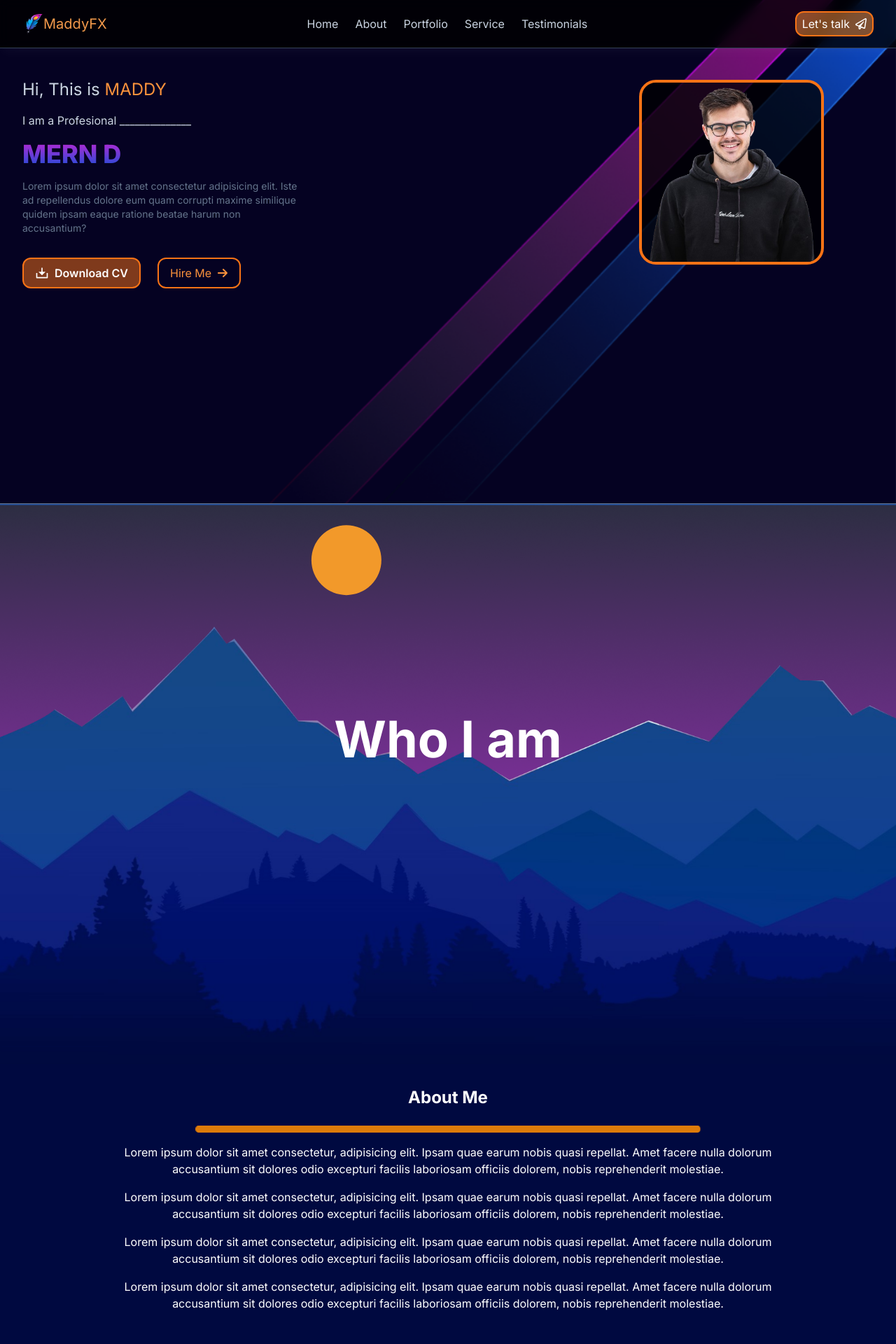
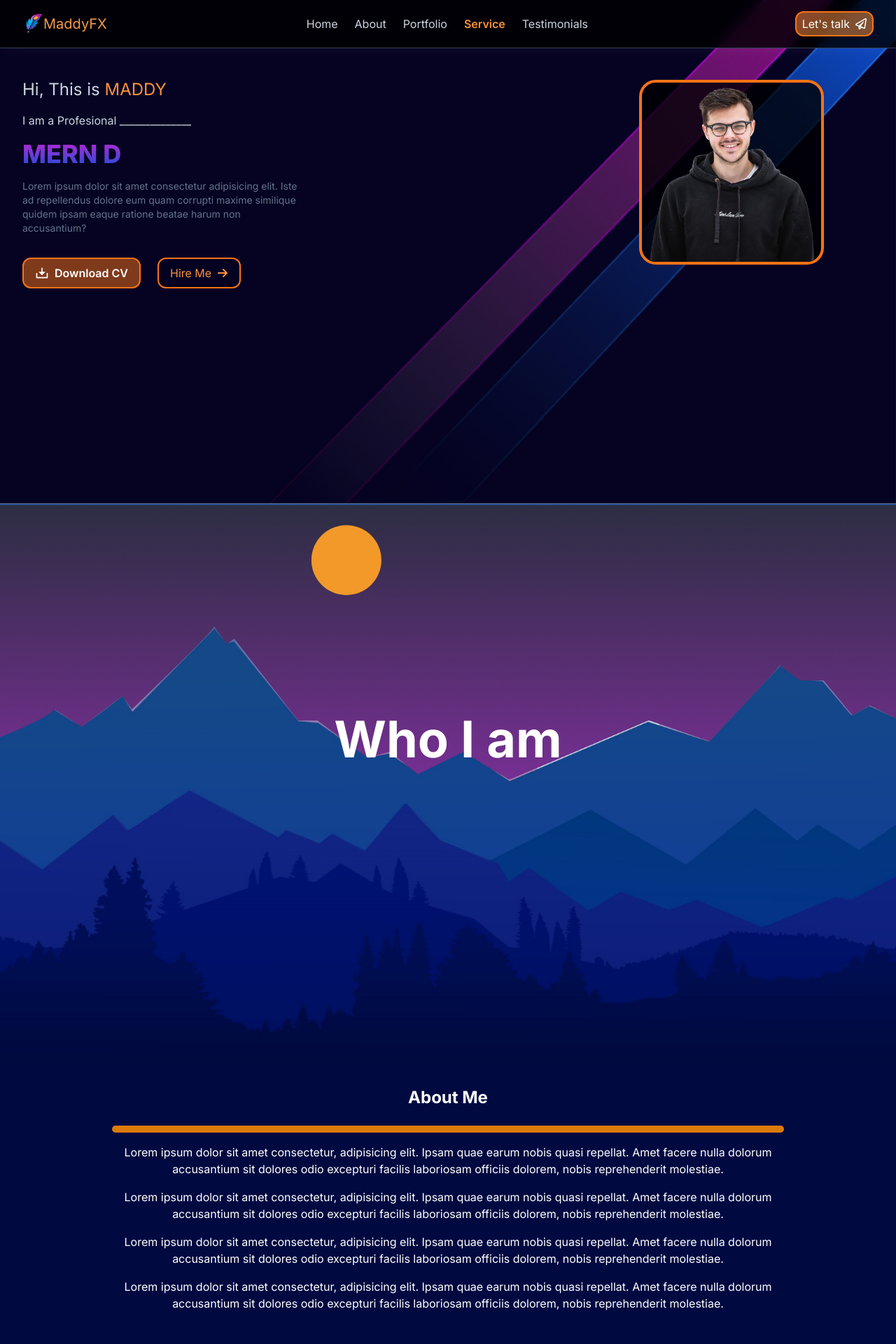
Before and after one commit to Annisha-Siddika/maddyfx-portfolio, a Next.js app: page / in a window 1280 px wide. Shown: the top 1920 px of the page at 70% size. Built offline with nearby package versions, Linux system fonts and the light colour scheme.

Commit message:
set active section with active links

```diff
--- a/package.json
+++ b/package.json
@@ -9,11 +9,13 @@
     "lint": "next lint"
   },
   "dependencies": {
+    "clsx": "^2.1.0",
     "framer-motion": "^11.0.23",
     "next": "14.1.4",
     "react": "^18",
     "react-dom": "^18",
     "react-icons": "^5.0.1",
+    "react-intersection-observer": "^9.8.1",
     "react-parallax": "^3.5.1",
     "react-type-animation": "^3.2.0"
   },
--- a/src/app/layout.tsx
+++ b/src/app/layout.tsx
@@ -3,6 +3,7 @@ import { Inter } from "next/font/google";
 import "./globals.css";
 import Footer from "@/components/Footer";
 import Header from "@/components/Header";
+import ActiveSectionContextProvider from "@/contex/active-section-context";
 
 const inter = Inter({ subsets: ["latin"] });
 
@@ -22,9 +23,10 @@ export default function RootLayout({
   children: React.ReactNode;
 }>) {
   return (
-    <html lang="en">
+    <html lang="en" className="!scroll-smooth">
       <body className={inter.className}>
-        <header className="fixed top-0 left-0 w-full z-40">
+        <ActiveSectionContextProvider>
+          <header className="fixed top-0 left-0 w-full z-40">
           <Header/>
         </header>
         <div className="min-h-screen bg-slate-950 w-full  text-slate-300 ">
@@ -33,6 +35,7 @@ export default function RootLayout({
         <footer>
           <Footer/>
         </footer>
+        </ActiveSectionContextProvider>
         </body>
     </html>
   );
--- a/src/components/AboutSec/index.tsx
+++ b/src/components/AboutSec/index.tsx
@@ -1,33 +1,28 @@
 "use client"
 import { Inter } from "next/font/google";
 import MultiLayerParallax from "./MultiLayerParallax";
-import { motion, useScroll, useSpring, useTransform } from "framer-motion";
-import { useRef } from "react";
+import { useInView } from "react-intersection-observer";
+import { useActiveSectionContext } from "@/contex/active-section-context";
+import { useEffect } from "react";
+import { useSectionInView } from "@/lib/hooks";
 
 const inter = Inter({ subsets: ["latin"] });
 
 export default function AboutSection() {
+  const {ref} = useSectionInView('About', 0.5);
 
-  const ref = useRef<HTMLDivElement>(null);
-  const { scrollYProgress } = useScroll({
-    target: ref,
-    offset: ["end end", "start start"],
-  });
-  const scaleX = useSpring(scrollYProgress, {
-    stiffness:100,
-    damping: 30,
-  })
+
 
 
   return (
-    <main id="about" className={inter.className}>
+    <main id="about" className={inter.className} ref={ref}>
       <MultiLayerParallax />
-      <div className="service h-screen bg-[#000940]" ref={ref}>
+      <div className="service h-screen bg-[#000940]">
         <div
 
         className="progress px-40 space-y-4 py-8">
           <h1 className=" pb-2 text-2xl font-bold">About Me</h1>
-          <motion.div style={{scaleX}} className="progressBar"></motion.div>
+          <div className="progressBar"></div>
             <p>
               Lorem ipsum dolor sit amet consectetur, adipisicing elit. Ipsam quae
               earum nobis quasi repellat. Amet facere nulla dolorum accusantium
--- a/src/components/BannerHome/page.tsx
+++ b/src/components/BannerHome/page.tsx
@@ -4,11 +4,13 @@ import { useEffect, useRef, useState } from "react";
 import { TypeAnimation } from 'react-type-animation';
 import { FaArrowRight } from "react-icons/fa6";
 import { RiDownload2Line } from "react-icons/ri";
+import { useSectionInView } from "@/lib/hooks";
 
 const Banner = () => {
   const heroSectionRef = useRef<HTMLDivElement>(null);
   const imageRef = useRef<HTMLDivElement>(null);
   const [mousePosition, setMousePosition] = useState({ x: 0, y: 0 });
+  const {ref} = useSectionInView('Home', 0.25);
 
   useEffect(() => {
     const handleMouseMove = (event: MouseEvent) => {
@@ -50,9 +52,9 @@ const Banner = () => {
 
 
   return (
-    <div id="home" ref={heroSectionRef} className="relative h-[90vh] border-b border-slate-500  px-8" style={{ perspective: "1000px" }}>
+    <div id="home" ref={ref} className="relative h-[90vh] border-b border-slate-500  px-8" style={{ perspective: "1000px" }}>
       <div className="absolute inset-0 bg-cover bg-center z-0" style={{ backgroundImage: "url('/images/homeBanner.png')" }} ></div>
-      <div className="relative z-10 flex">
+      <div className="relative z-10 flex" ref={heroSectionRef}>
         <div className="flex flex-col justify-start w-full pt-28">
         <h2 className="text-2xl pt-20 md:pt-0 pb-4">
           Hi, This is <span className="text-orange-400">MADDY</span>
--- a/src/components/Header/index.tsx
+++ b/src/components/Header/index.tsx
@@ -2,18 +2,13 @@
 import { motion } from 'framer-motion'
 import Image from "next/image";
 import Link from "next/link";
-import { usePathname } from "next/navigation";
 import { FaRegPaperPlane } from "react-icons/fa";
+import { navLinks } from '@/lib/data';
+import clsx from 'clsx';
+import { useActiveSectionContext } from '@/contex/active-section-context';
 
-const navLinks = [
-  { name: "Home", href: "#home" },
-  { name: "About", href: "#about" },
-  { name: "Portfolio", href: "#portfolio" },
-  { name: "Service", href: "#service" },
-  { name: "Testimonials", href: "#testimonials" },
-];
 export default function Header() {
-  const pathname = usePathname();
+  const { activeSection, setActiveSection, setTimeOfLastClick } = useActiveSectionContext();
   return (
     <motion.div
     initial={{y: -100, opacity: 0}}
@@ -21,7 +16,7 @@ export default function Header() {
 
     className="w-full px-8 flex items-center justify-between bg-opacity-80 z-[999] relative py-4 bg-black shadow-lg shadow-white/[0.03] backdrop-blur-[0.5rem]  text-slate-300 border-b border-slate-700">
       {/* logo */}
-      <div className="flex justify-center items-center">
+      <div className="sm:hidden md:flex justify-center items-center">
         <Image
           src="/android-chrome-192x192.png"
           alt="Logo"
@@ -33,25 +28,31 @@ export default function Header() {
           <Link href="/">MaddyFX</Link>
         </div>
       </div>
+
       {/* menu */}
-      <div className="flex items-center justify-evenly gap-6">
-      {navLinks.map((link) => {
-        const isActive = pathname.startsWith(link.href);
-        return (
-          <Link
-            href={link.href}
-            key={link.name}
-            className={
-              isActive
-                ? "transform transition-transform duration-500 ease-in-out hover:scale-110 text-orange-400 font-semibold"
-                : "transform transition-transform duration-500 ease-in-out hover:scale-110"
-            }
-          >
-            {link.name}
-          </Link>
-        );
-      })}
-      </div>
+      <nav>
+        <ul className="flex items-center justify-evenly gap-6">
+          {
+            navLinks.map(link => (
+              <motion.li key={link.hash}
+              initial={{y: -100, opacity: 0}}
+              animate={{y: 0, opacity: 1}}
+              >
+                <Link className={
+              clsx("transform transition-transform duration-500 ease-in-out hover:scale-110", {"transform transition-transform duration-500 ease-in-out hover:scale-110 text-orange-400 font-semibold" : activeSection === link.name})}
+              href={link.hash}
+              onClick={()=>{
+                setTimeOfLastClick(Date.now())
+                setActiveSection(link.name)}}
+              >
+                {link.name}
+                </Link>
+              </motion.li>
+            ))
+          }
+        </ul>
+      </nav>
+
       {/* contact btn */}
       <div className="orangeBtn">
         <Link href="/contact">
--- a/src/components/PortfolioSec/index.tsx
+++ b/src/components/PortfolioSec/index.tsx
@@ -1,8 +1,11 @@
 "use client";
-import { useRef } from "react";
+import { useEffect, useRef } from "react";
 import ParallaxSection from "./Parallax";
 import { motion, useScroll, useSpring, useTransform } from "framer-motion";
 import Image from "next/image";
+import { useInView } from "react-intersection-observer";
+import { useActiveSectionContext } from "@/contex/active-section-context";
+import { useSectionInView } from "@/lib/hooks";
 
 const items = [
   {
@@ -38,23 +41,16 @@ const items = [
 ];
 
 export default function PortfolioSection() {
-  const ref = useRef<HTMLDivElement>(null);
-  const { scrollYProgress } = useScroll({
-    target: ref,
-    offset: ["end end", "start start"],
-  });
-  const scaleX = useSpring(scrollYProgress, {
-    stiffness:100,
-    damping: 30,
-  })
+  const {ref} = useSectionInView('Portfolio', 0.25);
+
 
   return (
-    <div id="portfolio">
+    <div id="portfolio" ref={ref}>
       <ParallaxSection />
-      <div className="portfolio pb-6" ref={ref}>
+      <div className="portfolio pb-6">
         <div className="progress">
           <h1 className=" pb-2 text-2xl font-bold">My Portfolios</h1>
-          <motion.div style={{scaleX}} className="progressBar"></motion.div>
+          <motion.div className="progressBar"></motion.div>
         </div>
         {items.map((item) => (
           <Single item={item} key={item.id} />
@@ -64,15 +60,15 @@ export default function PortfolioSection() {
   );
 }
 const Single = ({ item }: any ) => {
-  const ref = useRef<HTMLDivElement>(null);
+  const reff = useRef<HTMLDivElement>(null);
 
   const {scrollYProgress} = useScroll({
-    target: ref,
+    target: reff,
   });
 
   const y = useTransform(scrollYProgress, [0,1], [-300, 300])
 
-  return <div ref={ref}>
+  return <div ref={reff}>
     <div className="flex items-center justify-center w-full h-full">
       <div className="max-w-5xl h-full m-auto flex items-center justify-center px-8 gap-12">
       <div className="flex-1 h-1/2 pt-6">
--- a/src/components/ServiceSec/index.tsx
+++ b/src/components/ServiceSec/index.tsx
@@ -1,12 +1,18 @@
 "use client";
+import { useActiveSectionContext } from "@/contex/active-section-context";
 import ParallaxService from "./ParallaxService";
 import { motion, useScroll, useSpring, useTransform } from "framer-motion";
-import { useRef } from "react";
+import { useEffect, useRef } from "react";
+import { useInView } from "react-intersection-observer";
+import { useSectionInView } from "@/lib/hooks";
 
 export default function ServiceSection(){
-    const ref = useRef<HTMLDivElement>(null);
+  const {ref} = useSectionInView('Service', 0.25);
+
+
+    const serviceRef = useRef<HTMLDivElement>(null);
     const { scrollYProgress } = useScroll({
-      target: ref,
+      target: serviceRef,
       offset: ["end end", "start start"],
     });
     const scaleX = useSpring(scrollYProgress, {
@@ -14,9 +20,9 @@ export default function ServiceSection(){
       damping: 30,
     })
     return(
-        <div id="service">
+        <div id="service"  ref={ref}>
             <ParallaxService/>
-            <div className="service h-screen bg-[#360E06]" ref={ref}>
+            <div className="service h-screen bg-[#360E06]" ref={serviceRef}>
             <div className="progress">
           <h1 className=" pb-2 text-2xl font-bold">My Services</h1>
           <motion.div style={{scaleX}} className="progressBar"></motion.div>
--- /dev/null
+++ b/src/contex/active-section-context.tsx
@@ -0,0 +1,50 @@
+"use client";
+
+import type { SectionName } from "@/lib/types";
+import React, { useState, createContext, useContext } from "react";
+
+type ActiveSectionContextProviderProps = {
+  children: React.ReactNode;
+};
+
+type ActiveSectionContextType = {
+  activeSection: SectionName;
+  setActiveSection: React.Dispatch<React.SetStateAction<SectionName>>;
+  timeOfLastClick: number;
+  setTimeOfLastClick: React.Dispatch<React.SetStateAction<number>>;
+};
+
+export const ActiveSectionContext =
+  createContext<ActiveSectionContextType | null>(null);
+
+export default function ActiveSectionContextProvider({
+  children,
+}: ActiveSectionContextProviderProps) {
+  const [activeSection, setActiveSection] = useState<SectionName>("Home");
+  const [timeOfLastClick, setTimeOfLastClick] = useState(0);
+
+  return (
+    <ActiveSectionContext.Provider
+      value={{
+        activeSection,
+        setActiveSection,
+        timeOfLastClick,
+        setTimeOfLastClick,
+      }}
+    >
+      {children}
+    </ActiveSectionContext.Provider>
+  );
+}
+
+export function useActiveSectionContext() {
+  const context = useContext(ActiveSectionContext);
+
+  if (context === null) {
+    throw new Error(
+      "useActiveSectionContext must be used within an ActiveSectionContextProvider"
+    );
+  }
+
+  return context;
+}
--- a/src/lib/data.ts
+++ b/src/lib/data.ts
@@ -1,26 +1,8 @@
-export const links = [
-    {
-      name: "Home",
-      hash: "#home",
-    },
-    {
-      name: "About",
-      hash: "#about",
-    },
-    {
-      name: "Projects",
-      hash: "#projects",
-    },
-    {
-      name: "Skills",
-      hash: "#skills",
-    },
-    {
-      name: "Experience",
-      hash: "#experience",
-    },
-    {
-      name: "Contact",
-      hash: "#contact",
-    },
+export const navLinks =
+  [
+    { name: "Home", hash: "#home" },
+    { name: "About", hash: "#about" },
+    { name: "Portfolio", hash: "#portfolio" },
+    { name: "Service", hash: "#service" },
+    { name: "Testimonials", hash: "#testimonials" },
   ] as const;
--- /dev/null
+++ b/src/lib/hooks.ts
@@ -0,0 +1,21 @@
+import { useActiveSectionContext } from "@/contex/active-section-context";
+import { useEffect } from "react";
+import { useInView } from "react-intersection-observer";
+import type { SectionName } from "./types";
+
+export function useSectionInView(sectionName: SectionName, threshold = 0.75) {
+  const { ref, inView } = useInView({
+    threshold,
+  });
+  const { setActiveSection, timeOfLastClick } = useActiveSectionContext();
+
+  useEffect(() => {
+    if (inView && Date.now() - timeOfLastClick > 1000) {
+      setActiveSection(sectionName);
+    }
+  }, [inView, setActiveSection, timeOfLastClick, sectionName]);
+
+  return {
+    ref,
+  };
+}
--- /dev/null
+++ b/src/lib/types.ts
@@ -0,0 +1,3 @@
+import { navLinks } from "./data";
+
+export type SectionName = (typeof navLinks)[number]["name"];
```
Also changed, not shown: 1 other file (tests, documents, lock files or other folders).
